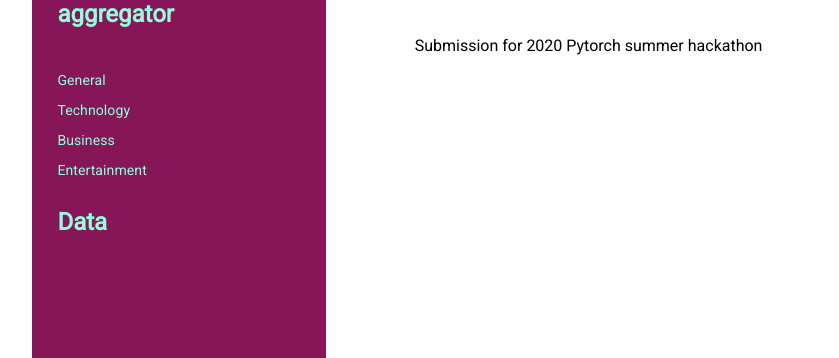
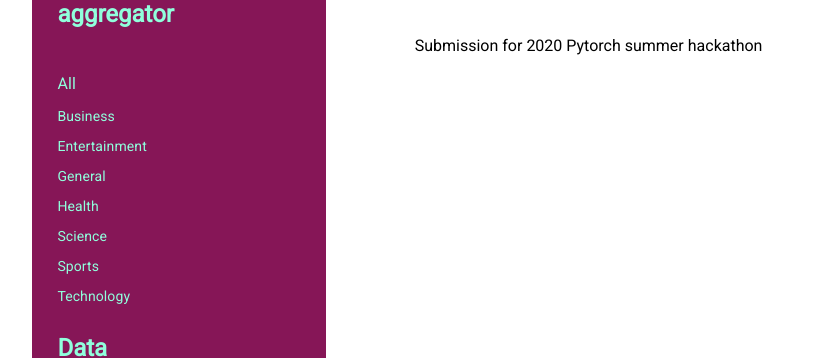
Before and after one commit to CopperOnion/Pied-Paper, a React (Create React App) app in the folder client/: page / in a window 1280 px wide. Shown: the part 298-656 px from the top of the page, without its empty margins (45-884 px from the left). Built offline with nearby package versions, Linux system fonts and the light colour scheme; no server answers.

Commit message:
added new categories alphabetically

```diff
--- a/client/src/components/dashboard/dashboard.js
+++ b/client/src/components/dashboard/dashboard.js
@@ -70,12 +70,8 @@ function Dashboard({ dispatch, theme }) {
           */}
 
           <div className="smallbar">
-            <Typography onClick={() => { dispatch(setCurrentTopic("\'general\'")) }} className={classes.list} variant="subtitle2" color='secondary'>
-              <Link style={{ color: '#90FFDC' }} to="/">General</Link>
-            </Typography>
-
-            <Typography onClick={() => { dispatch(setCurrentTopic("\'technology\'")) }} className={classes.list} variant="subtitle2" color='secondary'>
-              <Link style={{ color: '#90FFDC' }} to="/">Technology</Link>
+            <Typography onClick={() => { dispatch(setCurrentTopic("NULL")) }} className={classes.list} variant="subtitle1" color='secondary'>
+              <Link style={{ color: '#90FFDC' }} to="/">All</Link>
             </Typography>
 
             <Typography onClick={() => { dispatch(setCurrentTopic("\'business\'")) }} className={classes.list} variant="subtitle2" color='secondary'>
@@ -84,6 +80,26 @@ function Dashboard({ dispatch, theme }) {
 
             <Typography onClick={() => { dispatch(setCurrentTopic("\'entertainment\'")) }} className={classes.list} variant="subtitle2" color='secondary'>
               <Link style={{ color: '#90FFDC' }} to="/">Entertainment</Link>
+            </Typography>
+
+            <Typography onClick={() => { dispatch(setCurrentTopic("\'general\'")) }} className={classes.list} variant="subtitle2" color='secondary'>
+              <Link style={{ color: '#90FFDC' }} to="/">General</Link>
+            </Typography>
+
+            <Typography onClick={() => { dispatch(setCurrentTopic("\'health\'")) }} className={classes.list} variant="subtitle2" color='secondary'>
+              <Link style={{ color: '#90FFDC' }} to="/">Health</Link>
+            </Typography>
+
+            <Typography onClick={() => { dispatch(setCurrentTopic("\'science\'")) }} className={classes.list} variant="subtitle2" color='secondary'>
+              <Link style={{ color: '#90FFDC' }} to="/">Science</Link>
+            </Typography>
+
+            <Typography onClick={() => { dispatch(setCurrentTopic("\'sports\'")) }} className={classes.list} variant="subtitle2" color='secondary'>
+              <Link style={{ color: '#90FFDC' }} to="/">Sports</Link>
+            </Typography>
+
+            <Typography onClick={() => { dispatch(setCurrentTopic("\'technology\'")) }} className={classes.list} variant="subtitle2" color='secondary'>
+              <Link style={{ color: '#90FFDC' }} to="/">Technology</Link>
             </Typography>
 
 
```
